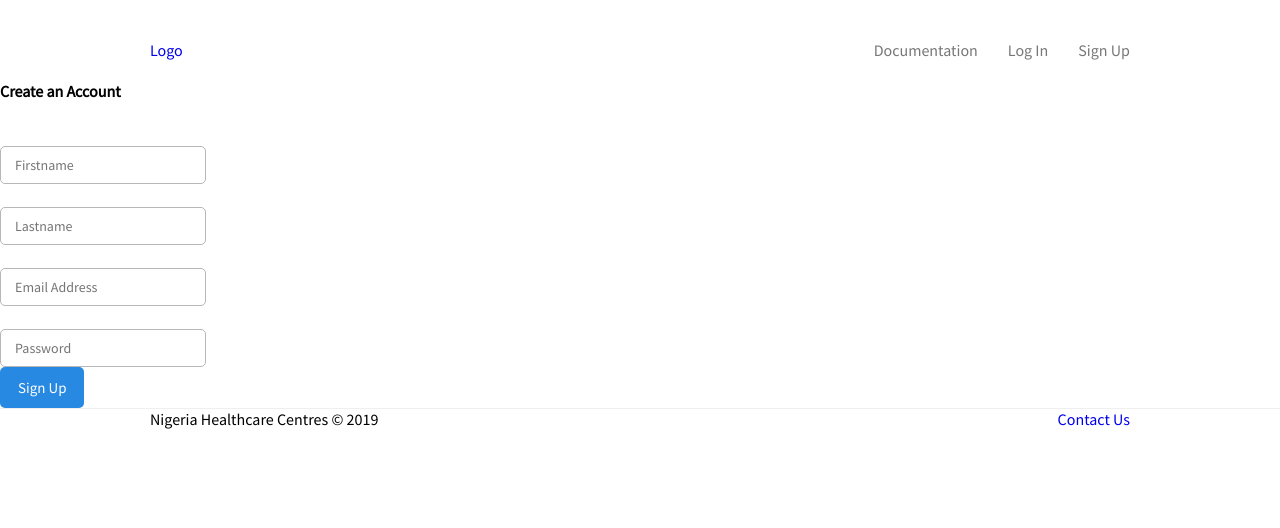
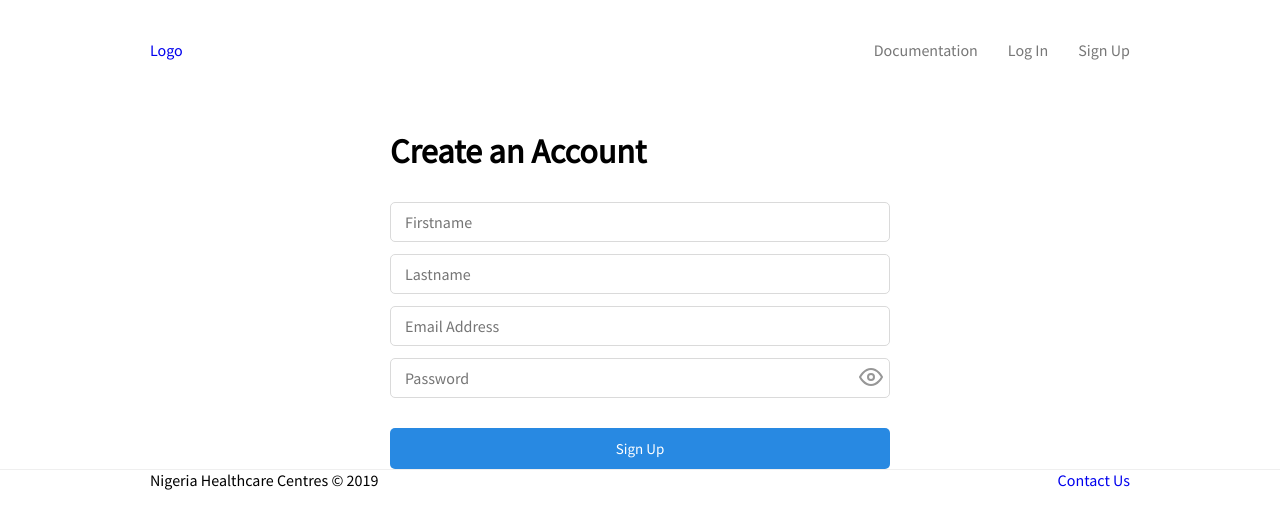
Before and after one commit to danprocoder/hospitals-developers-platform, a React app: page /signup in a window 1280 px wide. Shown: the top 528 px of the page. Built offline with nearby package versions, Linux system fonts and the light colour scheme.

Commit message:
Fix alignment in login and signup form

```diff
--- a/public/scss/components/input-field.scss
+++ b/public/scss/components/input-field.scss
@@ -7,13 +7,16 @@
   input,
   textarea {
     display: block;
-    border: 1px solid #b7b7b7;
+    width: 100%;
+    border: 1px solid #dadada;
     border-radius: 5px;
     outline: none;
+    margin: 0;
     padding: 9px 14px;
     font-family: inherit;
-    font-size: 14px;
+    font-size: 16px;
     margin-top: 3px;
+    transition: border 0.3s;
   }
 
   &.focused {
@@ -24,4 +27,40 @@
       border-color: #111111;
     }
   }
+
+  &.error {
+    input,
+    textarea {
+      border-color: #cc0000;
+    }
+
+    .error-text {
+      font-size: 12px;
+      color: #cc0000;
+      margin-top: 5px;
+    }
+  }
+
+  .field-wrapper {
+    position: relative;
+
+    .right-option {
+      position: absolute;
+      right: 7px;
+      top: 7px;
+      padding: 0;
+    }
+
+    button.right-option {
+      background: none;
+      border: none;
+      outline: none;
+      color: #979797;
+      transition: color 0.3s;
+
+      &:hover {
+        color: #474747;
+      }
+    }
+  }
 }
--- /dev/null
+++ b/public/scss/pages/user-auth.scss
@@ -0,0 +1,27 @@
+.user-auth {
+  margin-top: 70px;
+  width: 500px;
+  margin-left: auto;
+  margin-right: auto;
+
+  .user-auth-header {
+    font-weight: bold;
+    font-size: 34px;
+  }
+
+  .user-auth-form {
+    margin-top: 30px;
+
+    .input-field {
+      margin-top: 12px;
+    }
+
+    .button-container {
+      margin-top: 30px;
+
+      button {
+        width: 100%;
+      }
+    }
+  }
+}
--- a/public/scss/style.scss
+++ b/public/scss/style.scss
@@ -1,4 +1,10 @@
-body { margin: 0; padding: 0; }
+body,
+h1,
+h2,
+h3,
+h4,
+h5,
+h6 { margin: 0; padding: 0; }
 
 ul,li { margin: 0; padding: 0; list-style: none }
 
--- a/src/components/input-field.tsx
+++ b/src/components/input-field.tsx
@@ -1,5 +1,51 @@
 import * as React from 'react'
+import { Eye, EyeOff } from 'react-feather'
 import '../../public/scss/components/input-field.scss'
+
+type InputProps = {
+  type?: string,
+  label?: string,
+  onChange?: (event: any) => void,
+  value?: string,
+  changeFocusedState?: React.Dispatch<any>
+}
+const InputField = (props: InputProps) => {
+  const [passwordRevealed, setPasswordRevealed] = React.useState(false)
+
+  let inputType = 'text' // Default
+  if (props.type) {
+    if (props.type === 'password') {
+      inputType = props.type === 'password' && passwordRevealed
+        ? 'text'
+        : 'password'
+    } else {
+      inputType = props.type
+    }
+  }
+
+  return (
+    <div className='field-wrapper'>
+      <input
+        type={inputType}
+        value={props.value}
+        onChange={props.onChange}
+        onFocus={() => props.changeFocusedState(true)}
+        onBlur={() => props.changeFocusedState(false)}
+        placeholder={props.label}
+      />
+      {props.type === 'password' && (
+        <button
+          onClick={(event: any) => setPasswordRevealed(!passwordRevealed)}
+          className='right-option'
+        >
+          {inputType === 'password'
+            ? <Eye />
+            : <EyeOff />}
+        </button>
+      )}
+    </div>
+  )
+}
 
 interface InputFieldProps {
   isMultiline?: boolean,
@@ -9,7 +55,6 @@ interface InputFieldProps {
   onChange?: (value: string) => void,
   value?: string
 }
-
 export default (props: InputFieldProps) => {
   const [focused, changeFocusedState] = React.useState(false)
 
@@ -22,12 +67,11 @@ export default (props: InputFieldProps) => {
   }
 
   const className = ['input-field']
-  if (focused) className.push('focused')
+  if (props.errorText) className.push('error')
+  else if (focused) className.push('focused')
 
   return (
     <div className={className.join(' ')}>
-      {/* <label>{props.label}</label> */}
-      <br/>
       {props.isMultiline ? (
         <textarea
           value={props.value}
@@ -37,16 +81,13 @@ export default (props: InputFieldProps) => {
           placeholder={props.label}
         />
       ) : (
-        <input
-          type='text'
-          value={props.value}
+        <InputField
+          {...props}
           onChange={onChange}
-          onFocus={() => changeFocusedState(true)}
-          onBlur={() => changeFocusedState(false)}
-          placeholder={props.label}
+          changeFocusedState={changeFocusedState}
         />
       )}
-      {props.errorText && <span>{props.errorText}</span>}
+      {props.errorText && <div className='error-text'>{props.errorText}</div>}
     </div>
   )
 }
--- a/src/pages/login.tsx
+++ b/src/pages/login.tsx
@@ -5,6 +5,7 @@ import Template from './templates/default'
 import InputField from '../components/input-field'
 import Button from '../components/button'
 import api, { ApiErrorResponse } from '../utils/http'
+import '../../public/scss/pages/user-auth.scss'
 
 class LoginPage extends React.Component<any> {
 
@@ -55,9 +56,10 @@ class LoginPage extends React.Component<any> {
 
     return (
       <Template>
-        <h4>Log In</h4>
+        <div className='user-auth'>
+          <h4 className='user-auth-header'>Log In</h4>
           {authError && <div>{authError}</div>}
-        <div>
+          <div className='user-auth-form'>
             <InputField
               label='Your Email Address'
               onChange={(value: string) => this.onFieldValueChanged('email', value)}
@@ -65,12 +67,16 @@ class LoginPage extends React.Component<any> {
             <InputField
               label='Your Password'
               onChange={(value: string) => this.onFieldValueChanged('password', value)}
+              type='password'
             />
+            <div className='button-container'>
               <Button
                 text='Log In'
                 onClick={() => this.authenticateUser()}
                 isLoading={isAuthenticating}
               />
+            </div>
+          </div>
         </div>
       </Template>
     )
--- a/src/pages/signup.tsx
+++ b/src/pages/signup.tsx
@@ -5,6 +5,7 @@ import Template from './templates/default'
 import InputField from '../components/input-field'
 import Button from '../components/button'
 import api, { ApiErrorResponse } from '../utils/http'
+import '../../public/scss/pages/user-auth.scss'
 
 class SignupPage extends React.Component<any> {
   static contextTypes = {}
@@ -74,9 +75,9 @@ class SignupPage extends React.Component<any> {
 
     return (
       <Template>
-        <div>
-          <h4>Create an Account</h4>
-          <div>
+        <div className='user-auth'>
+          <h4 className='user-auth-header'>Create an Account</h4>
+          <div className='user-auth-form'>
             <div>
               <InputField
                 label='Firstname'
@@ -101,9 +102,10 @@ class SignupPage extends React.Component<any> {
                 label='Password'
                 errorText={formError.password}
                 onChange={(value: string) => this.onFieldValueChanged('password', value)}
+                type='password'
               />
             </div>
-            <div>
+            <div className='button-container'>
               <Button
                 text='Sign Up'
                 onClick={() => this.signUpBtnListener()}
```
Lines whose indentation alone changed are shown as unchanged.
